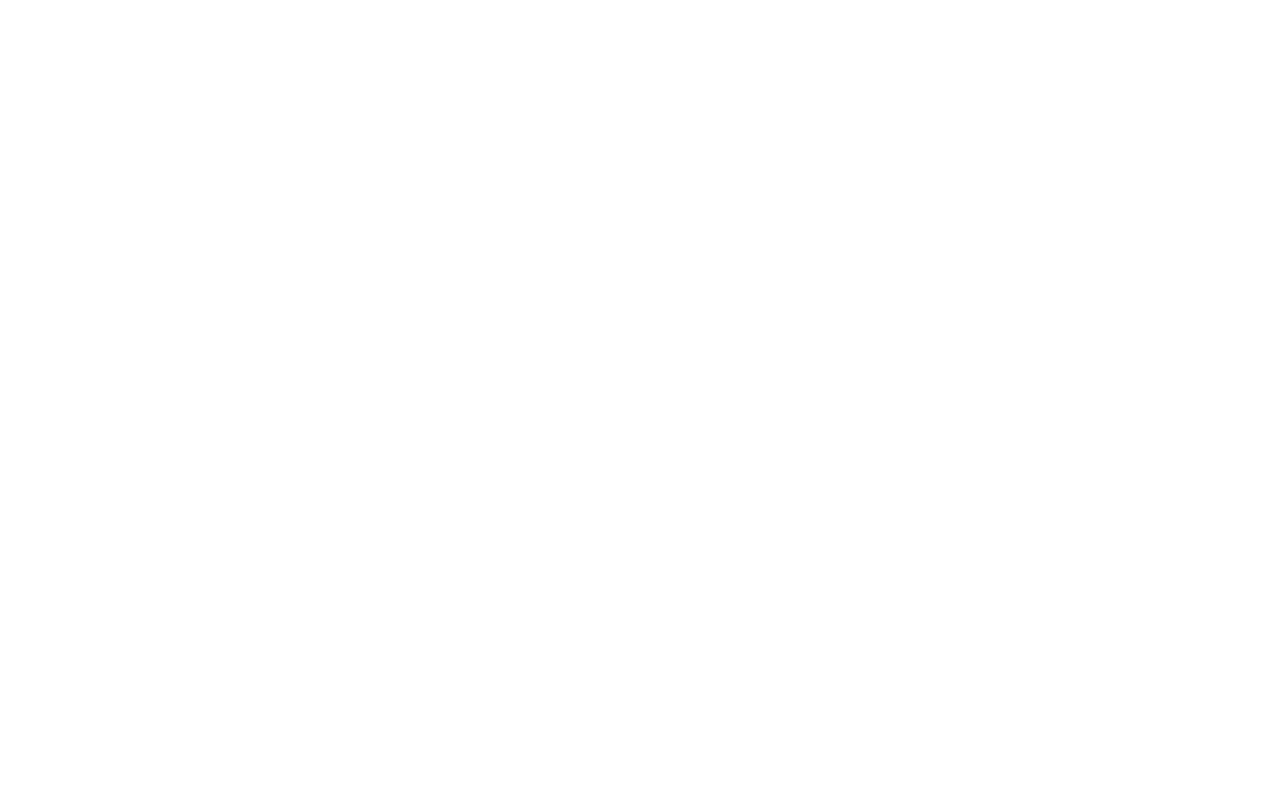
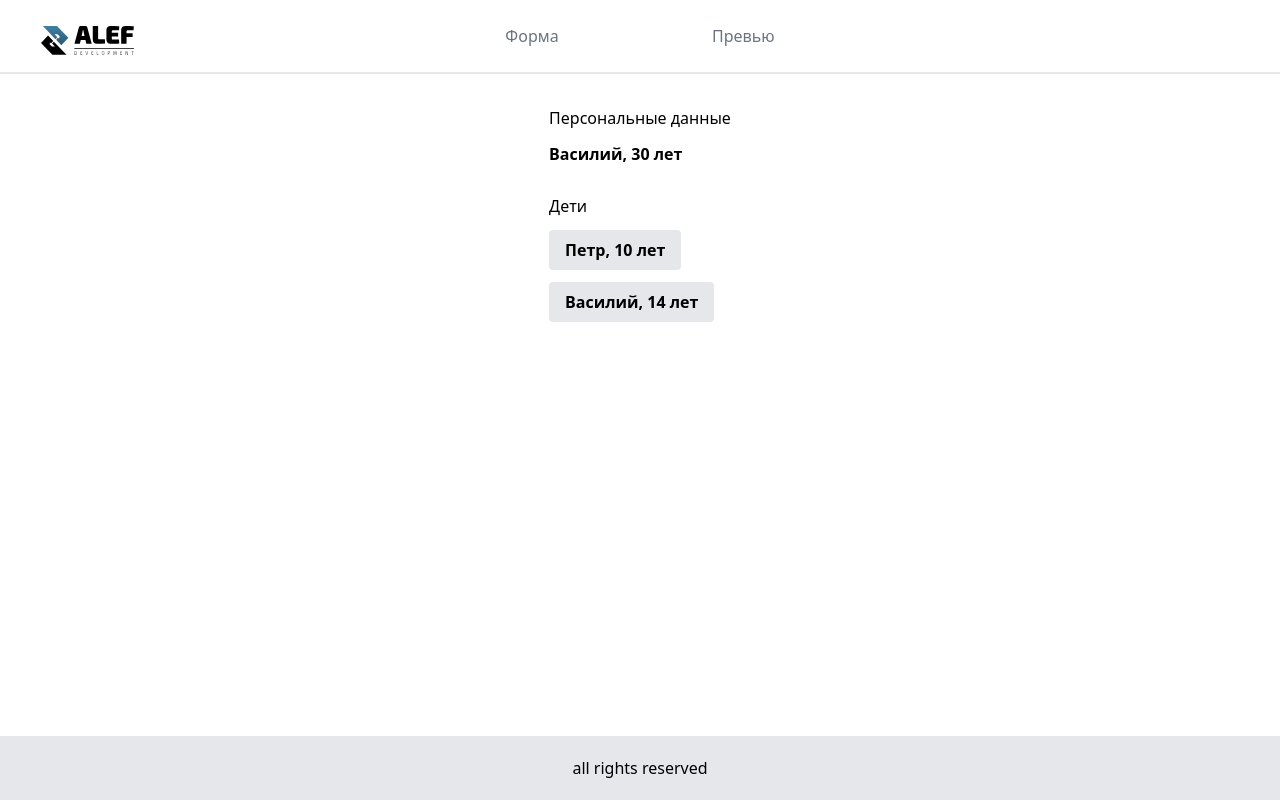
Before and after one commit to generic-name-2166/account-page, a Nuxt app: page /preview in a window 1280 px wide. Before the commit this address had no page. Built offline with nearby package versions, Linux system fonts and the light colour scheme.

Commit message:
feat: preview page

```diff
--- /dev/null
+++ b/src/components/ChildSection.vue
@@ -0,0 +1,15 @@
+<script setup lang="ts">
+interface ChildSectionProps {
+  name: string;
+  age: number;
+}
+
+const props = defineProps<ChildSectionProps>();
+const show = `${props.name}, ${props.age} лет`;
+</script>
+
+<template>
+  <p class="w-fit rounded bg-gray-200 px-4 py-2 font-bold">
+    {{ show }}
+  </p>
+</template>
--- a/src/components/ContentForm.vue
+++ /dev/null
@@ -1,49 +0,0 @@
-<script setup lang="ts">
-import InputField from "./InputField.vue";
-import PlusIcon from "./PlusIcon.vue";
-</script>
-
-<template>
-  <main class="flex flex-grow justify-center py-8">
-    <form class="space-y-10">
-      <fieldset class="space-y-3">
-        <legend class="w-full px-0.5 font-semibold">Персональные данные</legend>
-        <InputField label="Имя" />
-        <InputField label="Возраст" number />
-      </fieldset>
-
-      <fieldset
-        class="grid grid-cols-[repeat(2,_minmax(0,_5fr))_minmax(0,_1fr)] gap-x-4 gap-y-2"
-      >
-        <legend
-          class="col-span-3 mb-3 flex w-full flex-row items-center justify-between px-0.5 font-semibold"
-        >
-          <p>Дети (макс. 5)</p>
-          <button
-            type="button"
-            class="block rounded-full border border-blue-500 px-5 py-3 font-normal text-blue-500 hover:bg-blue-100"
-          >
-            <PlusIcon /> <span class="pl-1">Добавить ребенка</span>
-          </button>
-        </legend>
-        <InputField label="Имя" />
-        <InputField label="Возраст" number />
-        <button type="button" class="block text-blue-500 hover:underline">
-          Удалить
-        </button>
-
-        <InputField label="Имя" />
-        <InputField label="Возраст" number />
-        <button type="button" class="block text-blue-500 hover:underline">
-          Удалить
-        </button>
-      </fieldset>
-
-      <button
-        class="rounded-full bg-blue-500 px-5 py-3 text-white hover:bg-blue-400"
-      >
-        Сохранить
-      </button>
-    </form>
-  </main>
-</template>
--- a/src/layouts/default.vue
+++ b/src/layouts/default.vue
@@ -1,3 +1,12 @@
+<script setup lang="ts">
+import Header from "~/components/Header.vue";
+import Footer from "~/components/Footer.vue";
+</script>
+
 <template>
-  <slot />
+  <div class="flex min-h-screen flex-col">
+    <Header />
+    <slot />
+    <Footer />
+  </div>
 </template>
--- a/src/pages/index.vue
+++ b/src/pages/index.vue
@@ -1,13 +1,49 @@
 <script setup lang="ts">
-import Header from "~/components/Header.vue";
-import ContentForm from "~/components/ContentForm.vue";
-import Footer from "~/components/Footer.vue";
+import InputField from "~/components/InputField.vue";
+import PlusIcon from "~/components/PlusIcon.vue";
 </script>
 
 <template>
-  <div class="flex min-h-screen flex-col">
-    <Header />
-    <ContentForm />
-    <Footer />
-  </div>
+  <main class="flex grow justify-center py-8">
+    <form class="space-y-10">
+      <fieldset class="space-y-3">
+        <legend class="w-full px-0.5 font-semibold">Персональные данные</legend>
+        <InputField label="Имя" />
+        <InputField label="Возраст" number />
+      </fieldset>
+
+      <fieldset
+        class="grid grid-cols-[repeat(2,_minmax(0,_5fr))_minmax(0,_1fr)] gap-x-4 gap-y-2"
+      >
+        <legend
+          class="col-span-3 mb-3 flex w-full flex-row items-center justify-between px-0.5 font-semibold"
+        >
+          <p>Дети (макс. 5)</p>
+          <button
+            type="button"
+            class="block rounded-full border border-blue-500 px-5 py-3 font-normal text-blue-500 hover:bg-blue-100"
+          >
+            <PlusIcon /> <span class="pl-1">Добавить ребенка</span>
+          </button>
+        </legend>
+        <InputField label="Имя" />
+        <InputField label="Возраст" number />
+        <button type="button" class="block text-blue-500 hover:underline">
+          Удалить
+        </button>
+
+        <InputField label="Имя" />
+        <InputField label="Возраст" number />
+        <button type="button" class="block text-blue-500 hover:underline">
+          Удалить
+        </button>
+      </fieldset>
+
+      <button
+        class="rounded-full bg-blue-500 px-5 py-3 text-white hover:bg-blue-400"
+      >
+        Сохранить
+      </button>
+    </form>
+  </main>
 </template>
--- /dev/null
+++ b/src/pages/preview.vue
@@ -0,0 +1,16 @@
+<template>
+  <main class="flex grow flex-col items-center py-8">
+    <article class="space-y-7">
+      <section class="space-y-3">
+        <h2>Персональные данные</h2>
+        <p class="font-bold">Василий, 30 лет</p>
+      </section>
+
+      <section class="space-y-3">
+        <h2>Дети</h2>
+        <ChildSection name="Петр" :age="10" />
+        <ChildSection name="Василий" :age="14" />
+      </section>
+    </article>
+  </main>
+</template>
```
